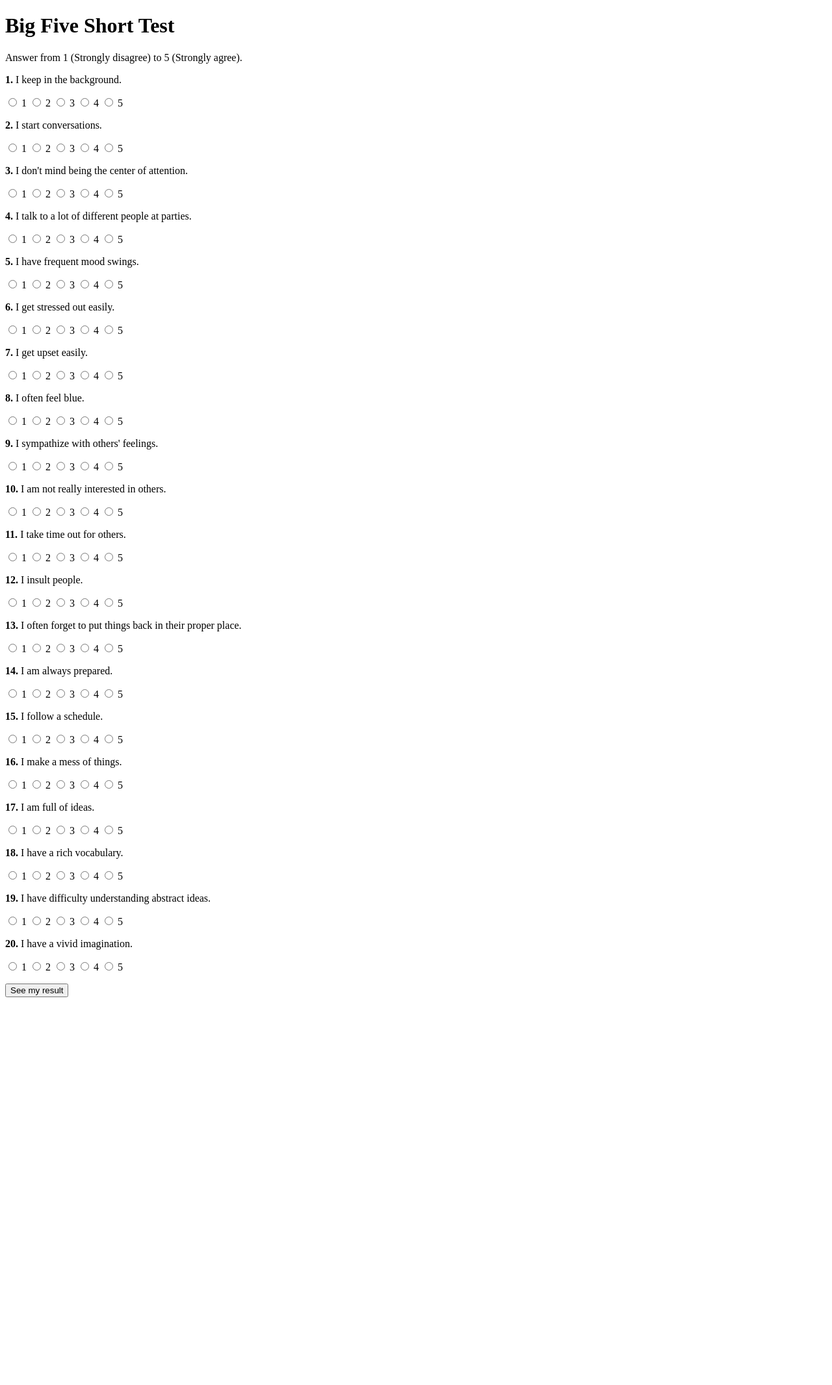
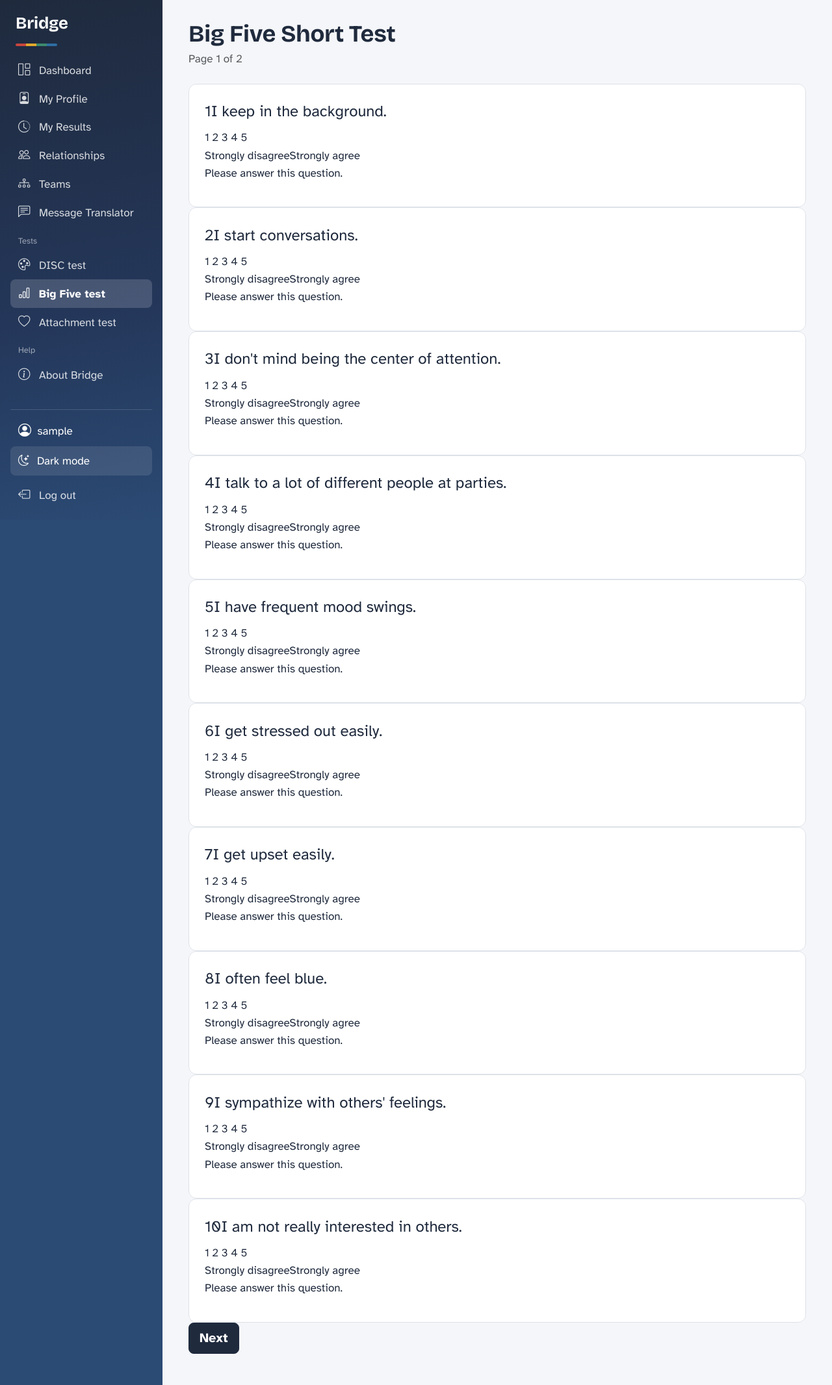
Before and after one commit to enuriuyanage16-cell/communication-relationship-recommender-app, a Flask app: page /bigfive in a window 1280 px wide. Shown: the whole page at 65% size. Before the commit the page ends 1535 px from the top, so only its background shows below. Run offline with Flask 3, Linux system fonts and the light colour scheme; the visitor is signed in with stand-in values (Sample User, id 1); some libraries are stand-ins or nearby versions.

Commit message:
Split Big Five and Attachment tests into pages

```diff
--- a/templates/questionnaire.html
+++ b/templates/questionnaire.html
@@ -1,29 +1,31 @@
-<!DOCTYPE html>
-<html>
-<head>
-    <title>{{ title }}</title>
-</head>
-<body>
-    <h1>{{ title }}</h1>
-    {% if intro %}
-    <p>{{ intro }}</p>
-    {% endif %}
-    <p>Answer from 1 ({{ low_label }}) to {{ scale_max }} ({{ high_label }}).</p>
-    <form method="POST" action="{{ action }}">
-        {% for question in questions %}
-        <p><b>{{ loop.index }}.</b> {{ question.text }}</p>
-        <p>
-            {% for value in range(1, scale_max + 1) %}
-            <label>
-                <input type="radio" name="{{ question.id }}" value="{{ value }}" required
-                    oninvalid="this.setCustomValidity('Please answer this question')"
-                    oninput="document.getElementsByName('{{ question.id }}').forEach(r => r.setCustomValidity(''))">
-                {{ value }}
-            </label>
+{% extends "base.html" %}
+{% from "_question.html" import question_card %}
+{% block title %}{{ title }}{% endblock %}
+{% block content %}
+{% set per_page = 10 if questions | length <= 20 else 9 %}
+{% set pages = questions | batch(per_page) | list %}
+<div class="test-page">
+    <h1 class="mb-1">{{ title }}</h1>
+    {% if intro %}<p class="text-body-secondary mb-2">{{ intro }}</p>{% endif %}
+    <p class="text-body-secondary mb-3" data-step-label>Page 1 of {{ pages | length }}</p>
+    <div class="test-progress mb-4" aria-hidden="true"><div data-step-bar style="width: 0%;"></div></div>
+
+    <form method="post" action="{{ action }}" data-test-form data-steps="{{ pages | length }}">
+        {% for page in pages %}
+        <div class="test-step" data-step="{{ loop.index }}" {% if not loop.first %}hidden{% endif %}>
+            {% set outer = loop.index0 %}
+            {% for question in page %}
+            {{ question_card(outer * per_page + loop.index, question.text, question.id, scale_max, low_label, high_label) }}
             {% endfor %}
-        </p>
+        </div>
         {% endfor %}
-        <button type="submit">See my result</button>
+        <div class="test-buttons">
+            <button type="button" class="btn btn-line btn-lg" data-back hidden>Back</button>
+            <span data-spacer></span>
+            <button type="button" class="btn btn-ink btn-lg" data-next>Next</button>
+            <button type="submit" class="btn btn-ink btn-lg" data-submit hidden>See my result</button>
+        </div>
     </form>
-</body>
-</html>
+</div>
+{% endblock %}
+{% block scripts %}<script src="{{ url_for('static', filename='js/questions.js') }}"></script>{% endblock %}
```
